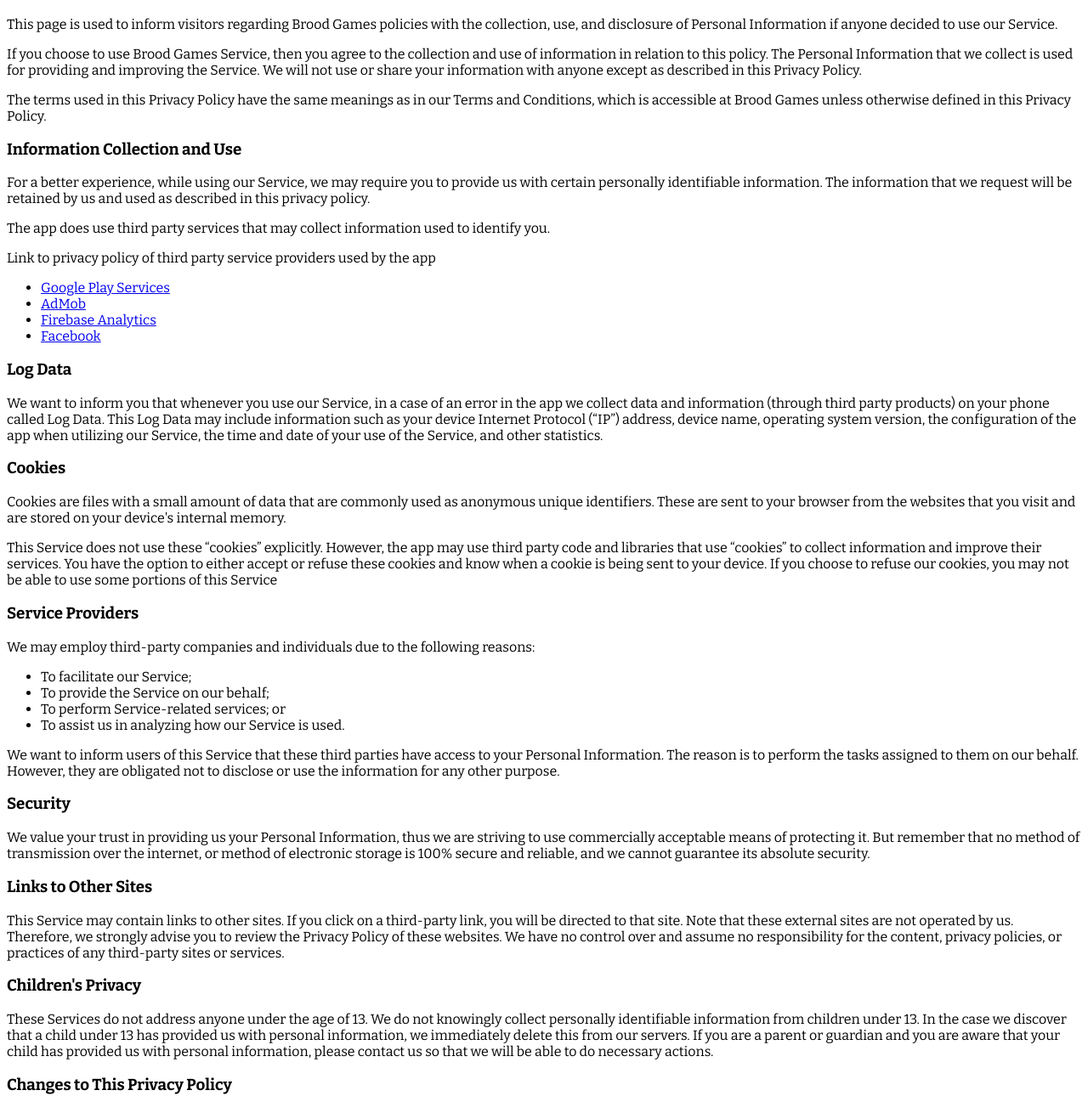
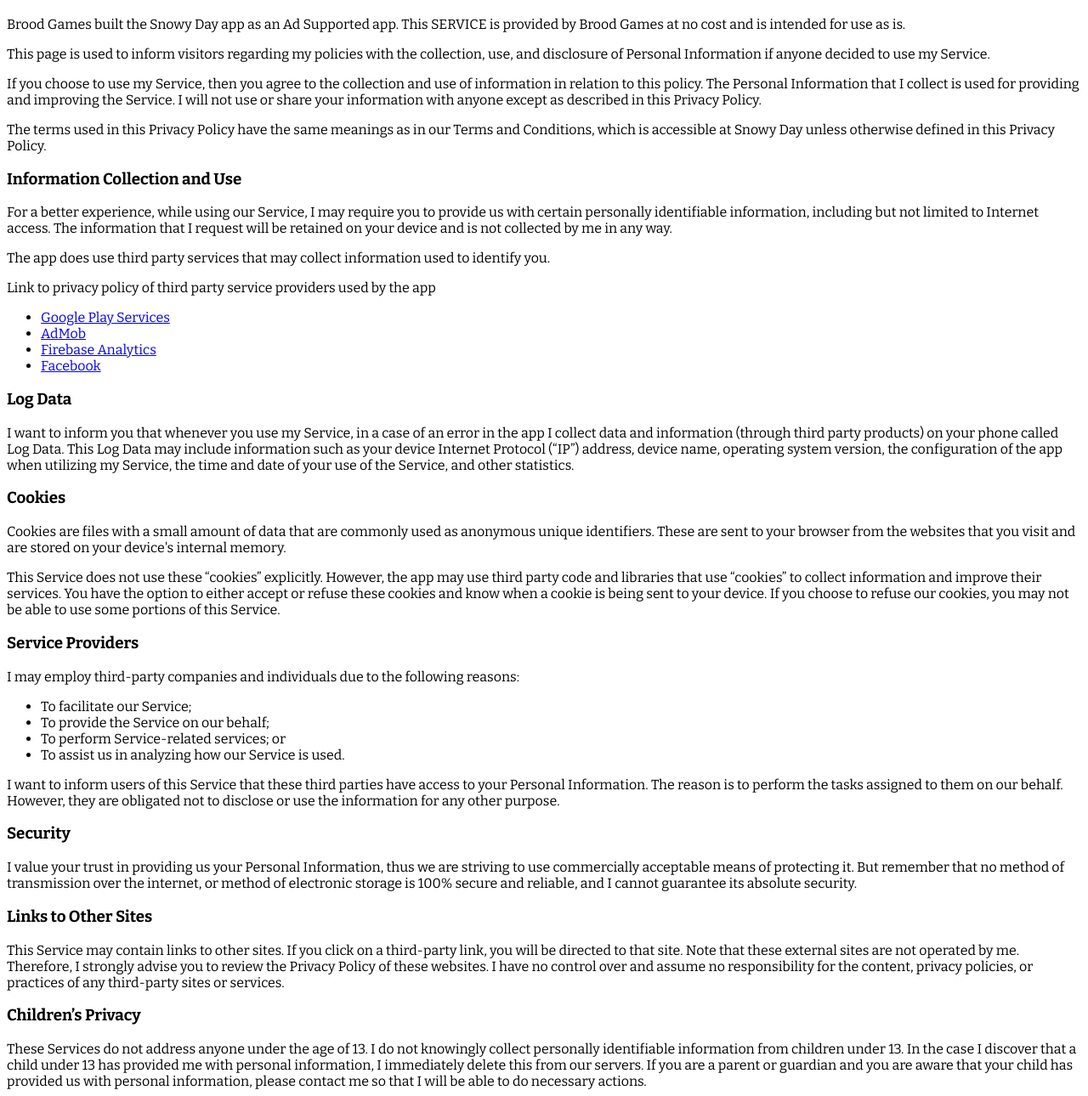
Before and after one commit to wearebrood/wearebrood.github.io, a plain HTML site: page privacypolicy.html in a window 1280 px wide. Shown: the part 62-1352 px from the top of the page at 85% size. Drawn offline with nearby package versions, Linux system fonts and the light colour scheme.

Commit message:
Update privacypolicy.html

```diff
--- a/privacypolicy.html
+++ b/privacypolicy.html
@@ -13,15 +13,17 @@
   <body>
     <h1>Privacy Policy</h1>
 
-      <p>This page is used to inform visitors regarding Brood Games policies with the collection, use, and disclosure of Personal Information if anyone decided to use our Service.</p>
+      <p>Brood Games built the Snowy Day app as an Ad Supported app. This SERVICE is provided by Brood Games at no cost and is intended for use as is.</p>
 
-      <p>If you choose to use Brood Games Service, then you agree to the collection and use of information in relation to this policy. The Personal Information that we collect is used for providing and improving the Service. We will not use or share your information with anyone except as described in this Privacy Policy.</p>
+      <p>This page is used to inform visitors regarding my policies with the collection, use, and disclosure of Personal Information if anyone decided to use my Service.</p>
 
-      <p>The terms used in this Privacy Policy have the same meanings as in our Terms and Conditions, which is accessible at Brood Games unless otherwise defined in this Privacy Policy.</p>
+      <p>If you choose to use my Service, then you agree to the collection and use of information in relation to this policy. The Personal Information that I collect is used for providing and improving the Service. I will not use or share your information with anyone except as described in this Privacy Policy.</p>
+
+      <p>The terms used in this Privacy Policy have the same meanings as in our Terms and Conditions, which is accessible at Snowy Day unless otherwise defined in this Privacy Policy.</p>
 
     <h3>Information Collection and Use</h3>
 
-      <p>For a better experience, while using our Service, we may require you to provide us with certain personally identifiable information. The information that we request will be retained by us and used as described in this privacy policy.</p>
+      <p>For a better experience, while using our Service, I may require you to provide us with certain personally identifiable information, including but not limited to Internet access. The information that I request will be retained on your device and is not collected by me in any way.</p>
 
       <p>The app does use third party services that may collect information used to identify you.</p>
 
@@ -36,16 +38,16 @@
       </div>
 
     <h3>Log Data</h3>
-      <p>We want to inform you that whenever you use our Service, in a case of an error in the app we collect data and information (through third party products) on your phone called Log Data. This Log Data may include information such as your device Internet Protocol (“IP”) address, device name, operating system version, the configuration of the app when utilizing our Service, the time and date of your use of the Service, and other statistics.</p>
+      <p>I want to inform you that whenever you use my Service, in a case of an error in the app I collect data and information (through third party products) on your phone called Log Data. This Log Data may include information such as your device Internet Protocol (“IP”) address, device name, operating system version, the configuration of the app when utilizing my Service, the time and date of your use of the Service, and other statistics.</p>
 
     <h3>Cookies</h3>
       <p>Cookies are files with a small amount of data that are commonly used as anonymous unique identifiers. These are sent to your browser from the websites that you visit and are stored on your device's internal memory.</p>
 
-      <p>This Service does not use these “cookies” explicitly. However, the app may use third party code and libraries that use “cookies” to collect information and improve their services. You have the option to either accept or refuse these cookies and know when a cookie is being sent to your device. If you choose to refuse our cookies, you may not be able to use some portions of this Service</p>
+      <p>This Service does not use these “cookies” explicitly. However, the app may use third party code and libraries that use “cookies” to collect information and improve their services. You have the option to either accept or refuse these cookies and know when a cookie is being sent to your device. If you choose to refuse our cookies, you may not be able to use some portions of this Service.</p>
 
     <h3>Service Providers</h3>
 
-      <p>We may employ third-party companies and individuals due to the following reasons:</p>
+      <p>I may employ third-party companies and individuals due to the following reasons:</p>
 
       <ul>
         <li>To facilitate our Service;</li>
@@ -54,23 +56,21 @@
         <li>To assist us in analyzing how our Service is used.</li>
       </ul>
 
-      <p>We want to inform users of this Service that these third parties have access to your Personal Information. The reason is to perform the tasks assigned to them on our behalf. However, they are obligated not to disclose or use the information for any other purpose.</p>
+      <p>I want to inform users of this Service that these third parties have access to your Personal Information. The reason is to perform the tasks assigned to them on our behalf. However, they are obligated not to disclose or use the information for any other purpose.</p>
 
     <h3>Security</h3>
-      <p>We value your trust in providing us your Personal Information, thus we are striving to use commercially acceptable means of protecting it. But remember that no method of transmission over the internet, or method of electronic storage is 100% secure and reliable, and we cannot guarantee its absolute security.</p>
+      <p>I value your trust in providing us your Personal Information, thus we are striving to use commercially acceptable means of protecting it. But remember that no method of transmission over the internet, or method of electronic storage is 100% secure and reliable, and I cannot guarantee its absolute security.</p>
 
     <h3>Links to Other Sites</h3>
-      <p>This Service may contain links to other sites. If you click on a third-party link, you will be directed to that site. Note that these external sites are not operated by us. Therefore, we strongly advise you to review the Privacy Policy of these websites. We have no control over and assume no responsibility for the content, privacy policies, or practices of any third-party sites or services.</p>
+      <p>This Service may contain links to other sites. If you click on a third-party link, you will be directed to that site. Note that these external sites are not operated by me. Therefore, I strongly advise you to review the Privacy Policy of these websites. I have no control over and assume no responsibility for the content, privacy policies, or practices of any third-party sites or services.</p>
 
-    <h3>Children's Privacy</h3>
-      <p>These Services do not address anyone under the age of 13. We do not knowingly collect personally identifiable information from children under 13. In the case we discover that a child under 13 has provided us with personal information, we immediately delete this from our servers. If you are a parent or guardian and you are aware that your child has provided us with personal information, please contact us so that we will be able to do necessary actions.</p>
+    <h3>Children’s Privacy</h3>
+      <p>These Services do not address anyone under the age of 13. I do not knowingly collect personally identifiable information from children under 13. In the case I discover that a child under 13 has provided me with personal information, I immediately delete this from our servers. If you are a parent or guardian and you are aware that your child has provided us with personal information, please contact me so that I will be able to do necessary actions.</p>
 
     <h3>Changes to This Privacy Policy</h3>
-      <p>We may update our Privacy Policy from time to time. Thus, you are advised to review this page periodically for any changes. We will notify you of any changes by posting the new Privacy Policy on this page. These changes are effective immediately after they are posted on this page.</p>
+      <p>I may update our Privacy Policy from time to time. Thus, you are advised to review this page periodically for any changes. I will notify you of any changes by posting the new Privacy Policy on this page. These changes are effective immediately after they are posted on this page.</p>
 
     <h3>Contact Us</h3>
-      <p>If you have any questions or suggestions about our Privacy Policy, do not hesitate to contact us <strong>frombrood@gmail.com</strong></p>
-
-
+      <p>If you have any questions or suggestions about my Privacy Policy, do not hesitate to contact me. <strong>frombrood@gmail.com</strong></p>
   </body>
 </html>
```
